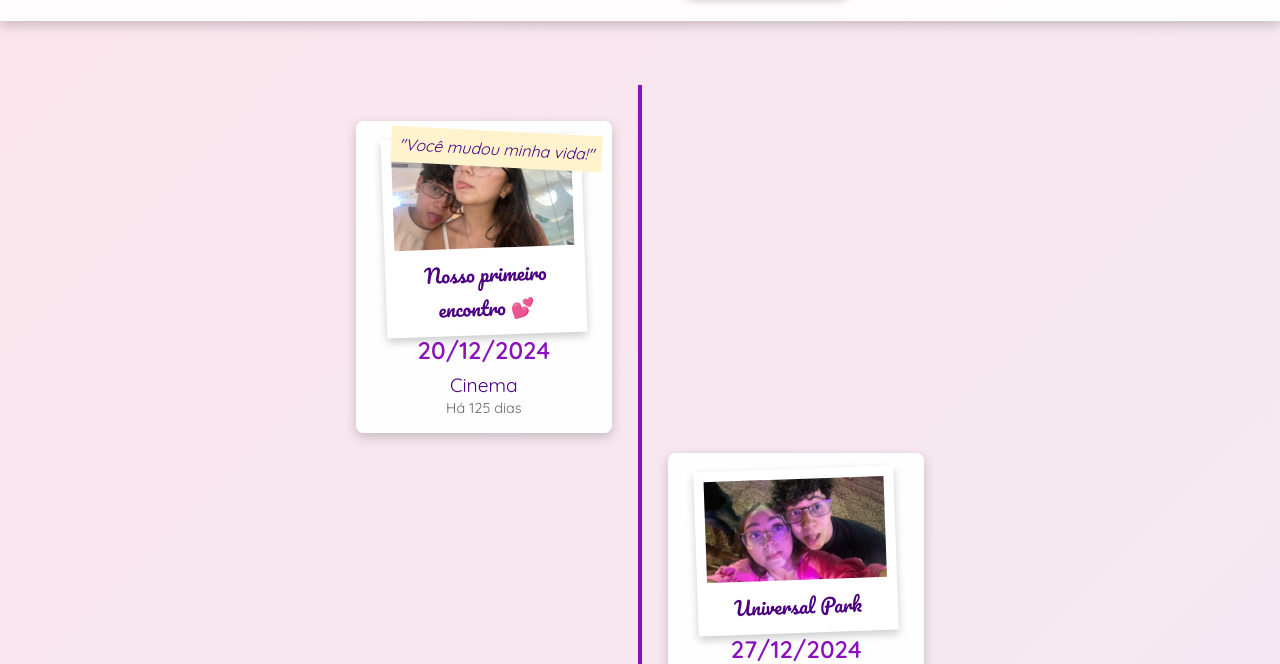
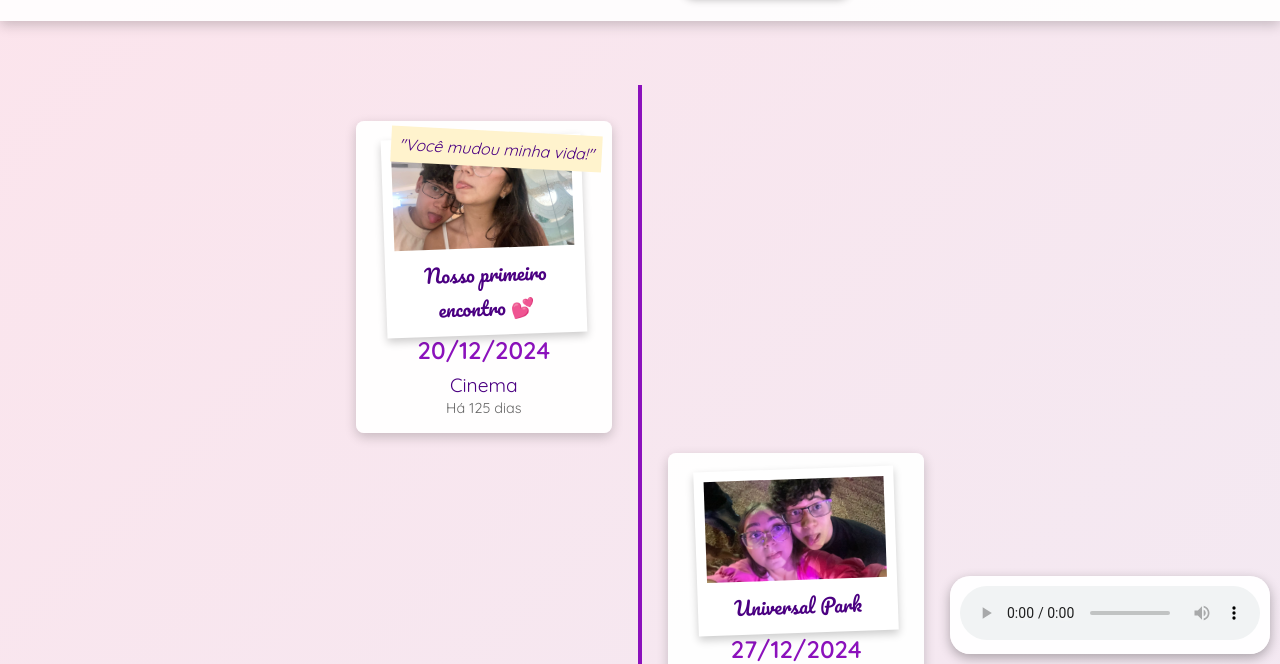
Before and after one commit to LVon333/mari-joao, a plain HTML site: page timeline.html in a window 1280 px wide. Shown: the part 136-800 px from the top of the page. Drawn offline with Linux system fonts and the light colour scheme.

Commit message:
Adiciona Música na Timeline

```diff
--- a/timeline.html
+++ b/timeline.html
@@ -119,6 +119,12 @@
 
   <footer>Feito com muito amor 💕 — Te amo minha princesa.</footer>
 
+  <div class="music">
+    <audio controls autoplay loop>
+      <source src="https://www.bensound.com/bensound-music/bensound-romantic.mp3" type="audio/mp3">
+    </audio>
+  </div>
+
   <script src="js/script.js"></script>
 </body>
 </html>
```
